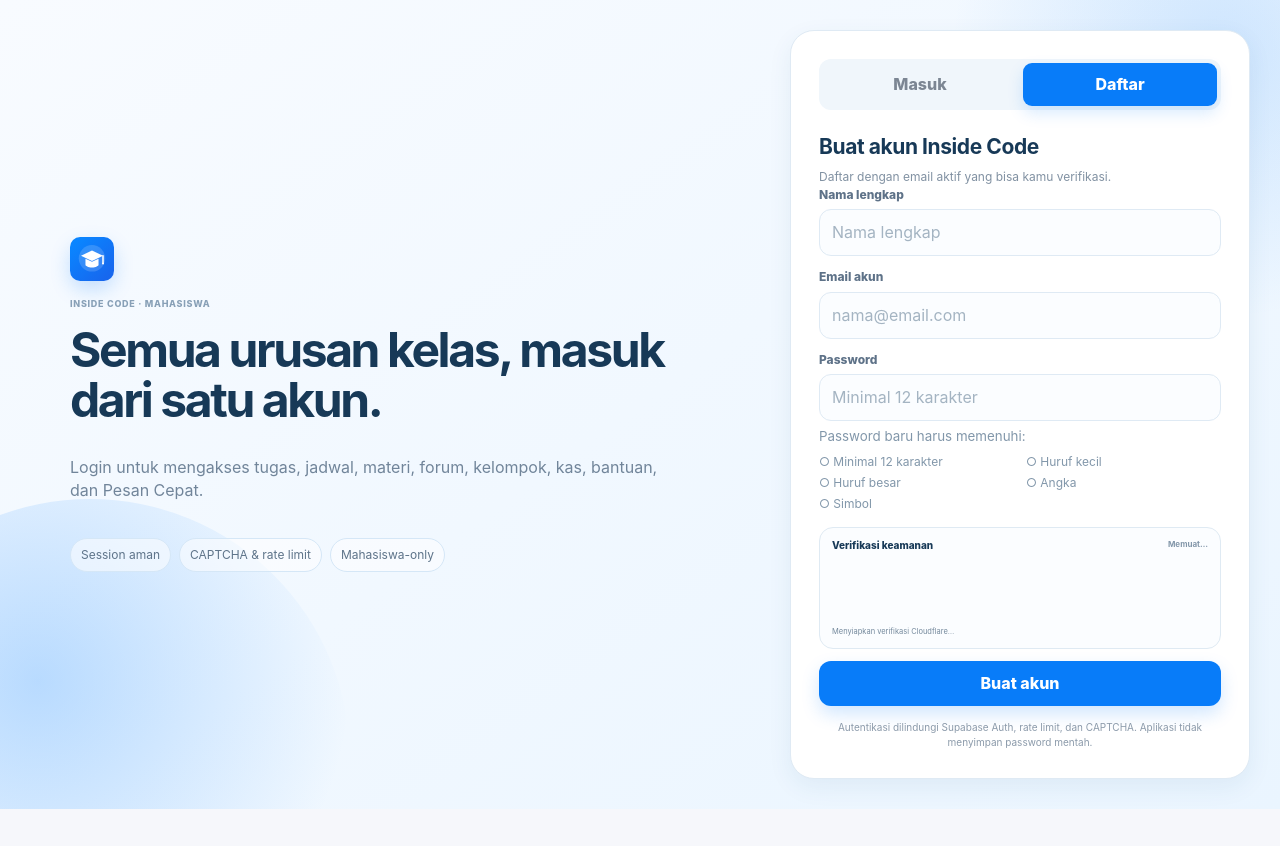
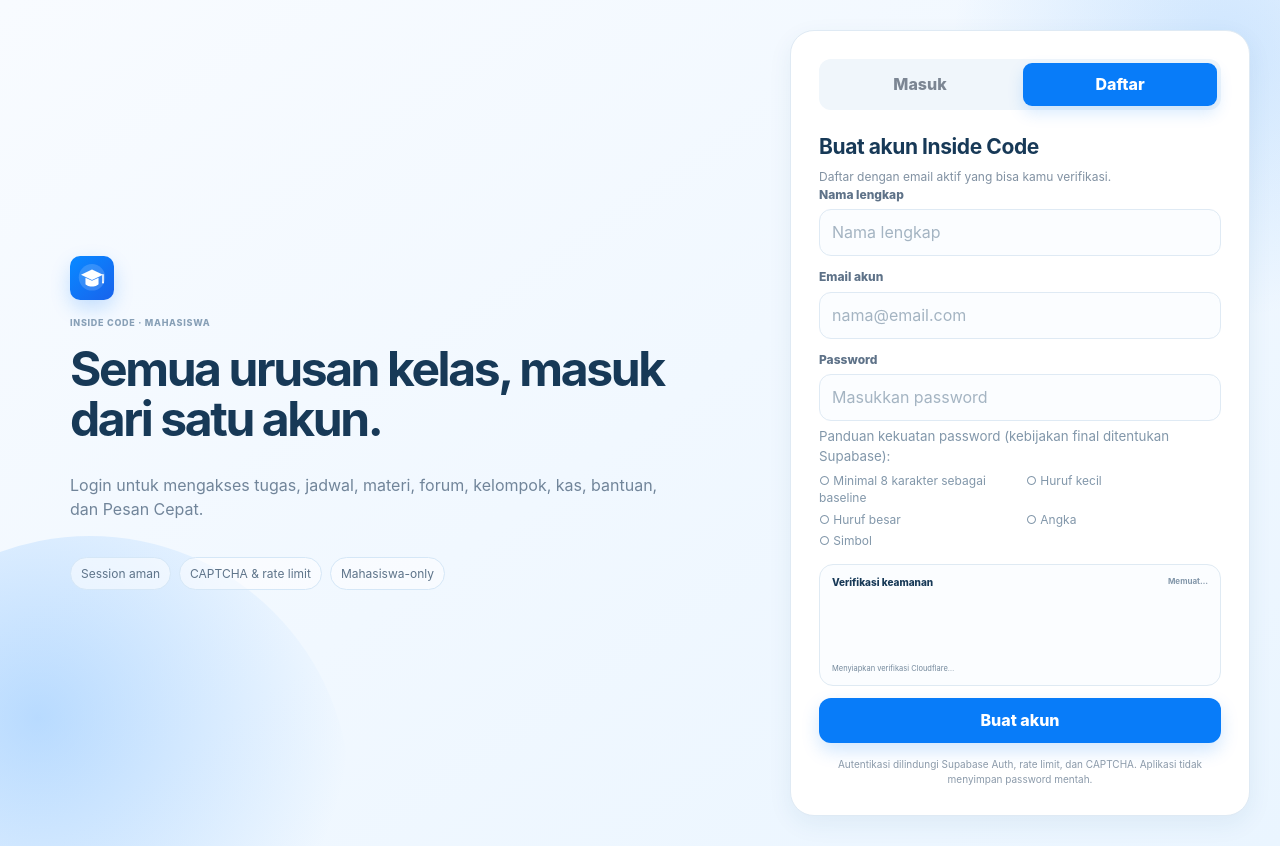
Before and after one commit to ikhsan-nuryasin/inside.code, a React (Vite) app in the folder web/: page / in a window 1280 px wide. Both pictures are taken after a click on the button "Daftar". Before the commit the page ends 809 px from the top, so only its background shows below. Built offline with nearby package versions, Linux system fonts and the light colour scheme; no server answers; the database is empty.

Commit message:
fix: unify Supabase auth password validation

```diff
--- a/web/package.json
+++ b/web/package.json
@@ -1,7 +1,7 @@
 {
   "name": "inside-code-pwa",
   "private": true,
-  "version": "1.8.6",
+  "version": "1.8.7",
   "type": "module",
   "scripts": {
     "dev": "vite",
--- a/web/src/pages/AuthPage.tsx
+++ b/web/src/pages/AuthPage.tsx
@@ -8,32 +8,22 @@
 import { DEFAULT_APP_SETTINGS, getAppSettings, type AppSettings } from '../lib/app-settings';
 
 type PasswordRules = {
-  length: boolean;
+  length8: boolean;
   lower: boolean;
   upper: boolean;
   number: boolean;
   symbol: boolean;
 };
 
+// Advisory only. Supabase Auth is the authoritative password policy.
 function getPasswordRules(value: string): PasswordRules {
   return {
-    length: value.length >= 12,
+    length8: value.length >= 8,
     lower: /[a-z]/.test(value),
     upper: /[A-Z]/.test(value),
     number: /[0-9]/.test(value),
     symbol: /[^A-Za-z0-9]/.test(value),
   };
-}
-
-function getPasswordPolicyError(value: string): string {
-  const rules = getPasswordRules(value);
-  const missing: string[] = [];
-  if (!rules.length) missing.push('minimal 12 karakter');
-  if (!rules.lower) missing.push('huruf kecil');
-  if (!rules.upper) missing.push('huruf besar');
-  if (!rules.number) missing.push('angka');
-  if (!rules.symbol) missing.push('simbol');
-  return missing.length ? `Password belum memenuhi: ${missing.join(', ')}.` : '';
 }
 
 export function AuthPage({onDone}:{onDone:()=>void}){
@@ -78,6 +68,9 @@
          if(msg.includes('captcha') || msg.includes('turnstile') || msg.includes('challenge')){
            throw new Error('Verifikasi CAPTCHA gagal. Pastikan CAPTCHA selesai dan konfigurasi Turnstile di Cloudflare/Supabase sudah benar.');
          }
+         if(error.code==='weak_password' || msg.includes('weak password') || msg.includes('password is too weak')){
+           throw new Error('Password akun ditolak oleh kebijakan keamanan Supabase. Gunakan “Lupa password?” untuk membuat password baru yang memenuhi kebijakan server.');
+         }
          if(msg.includes('email not confirmed')){
            setInfo('Email akun belum terverifikasi. Cek inbox email sebelum mencoba masuk kembali.');
            return;
@@ -98,12 +91,19 @@
        }
        onDone();
      }else{
-       const policyError = getPasswordPolicyError(submittedPassword);
-       if(policyError) throw new Error(policyError);
        if(submittedName.length < 2) throw new Error('Nama lengkap wajib diisi.');
        const {data,error}=await s.auth.signUp({email:submittedEmail,password:submittedPassword,options:{captchaToken:captchaToken||undefined,data:{full_name:submittedName}}});
        if(error){
-         const msg=error.message.toLowerCase();
+         const msg=String(error.message || '').toLowerCase();
+         if(error.code==='weak_password' || msg.includes('weak password') || msg.includes('password is too weak')){
+           throw new Error('Password ditolak oleh kebijakan keamanan Supabase. Coba password yang lebih panjang/kuat dan gunakan kombinasi karakter yang berbeda.');
+         }
+         if(msg.includes('captcha') || msg.includes('turnstile') || msg.includes('challenge')){
+           throw new Error('Verifikasi CAPTCHA gagal. Selesaikan CAPTCHA lalu coba lagi.');
+         }
+         if(error.status===429 || msg.includes('rate limit') || msg.includes('too many requests')){
+           throw new Error('Terlalu banyak percobaan. Coba lagi beberapa saat kemudian.');
+         }
          if(msg.includes('already registered')||msg.includes('already exists')) { setInfo('Jika alamat email dapat digunakan, instruksi pendaftaran/verifikasi akan tersedia di email tersebut.'); return; }
          throw new Error('Pendaftaran tidak dapat diproses saat ini.');
        }
@@ -138,11 +138,11 @@
      <form onSubmit={submit} className="stack-form">
        {mode==='register'&&<Field label="Nama lengkap"><input name="fullName" autoComplete="name" value={name} onChange={e=>setName(e.target.value)} required placeholder="Nama lengkap" maxLength={150}/></Field>}
        <Field label="Email akun"><input name="email" autoComplete="email" type="email" value={email} onChange={e=>setEmail(e.target.value)} required placeholder="nama@email.com"/></Field>
-       <Field label="Password"><input name="password" autoComplete={mode==='login'?'current-password':'new-password'} type="password" value={password} onChange={e=>setPassword(e.target.value)} required minLength={mode==='register'?12:8} placeholder={mode==='register'?'Minimal 12 karakter':'Minimal 8 karakter'}/></Field>
+       <Field label="Password"><input name="password" autoComplete={mode==='login'?'current-password':'new-password'} type="password" value={password} onChange={e=>setPassword(e.target.value)} required placeholder="Masukkan password"/></Field>
        {mode==='register'&&<div className="password-hint" aria-label="Syarat password">
-         <small>Password baru harus memenuhi:</small>
+         <small>Panduan kekuatan password (kebijakan final ditentukan Supabase):</small>
          <div className="password-rules">
-           <span className={registerPasswordRules.length?'valid':''}>{registerPasswordRules.length?'✓':'○'} Minimal 12 karakter</span>
+           <span className={registerPasswordRules.length8?'valid':''}>{registerPasswordRules.length8?'✓':'○'} Minimal 8 karakter sebagai baseline</span>
            <span className={registerPasswordRules.lower?'valid':''}>{registerPasswordRules.lower?'✓':'○'} Huruf kecil</span>
            <span className={registerPasswordRules.upper?'valid':''}>{registerPasswordRules.upper?'✓':'○'} Huruf besar</span>
            <span className={registerPasswordRules.number?'valid':''}>{registerPasswordRules.number?'✓':'○'} Angka</span>
```
Also changed, not shown: 2 other files (tests, documents, lock files or other folders).
